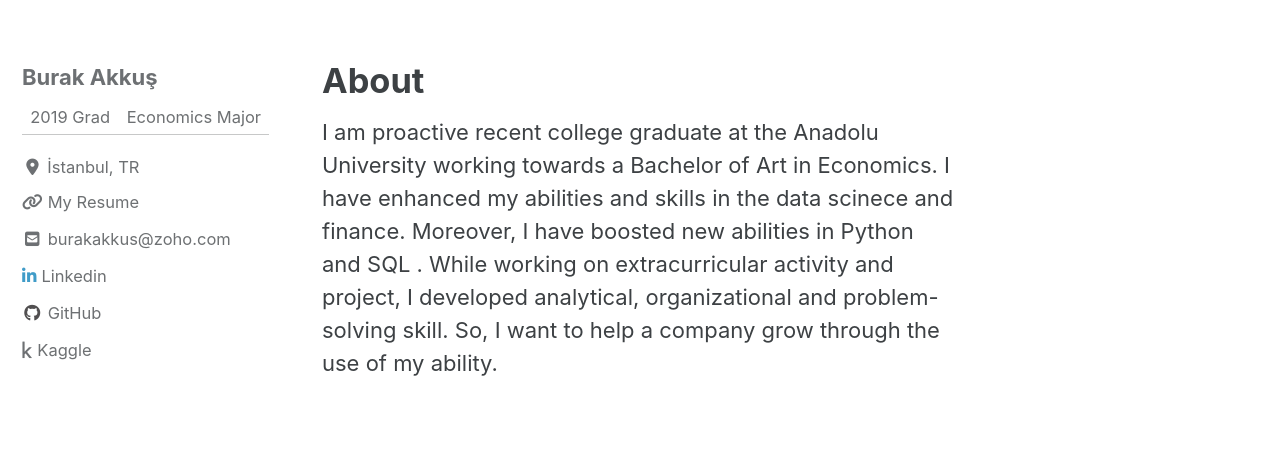
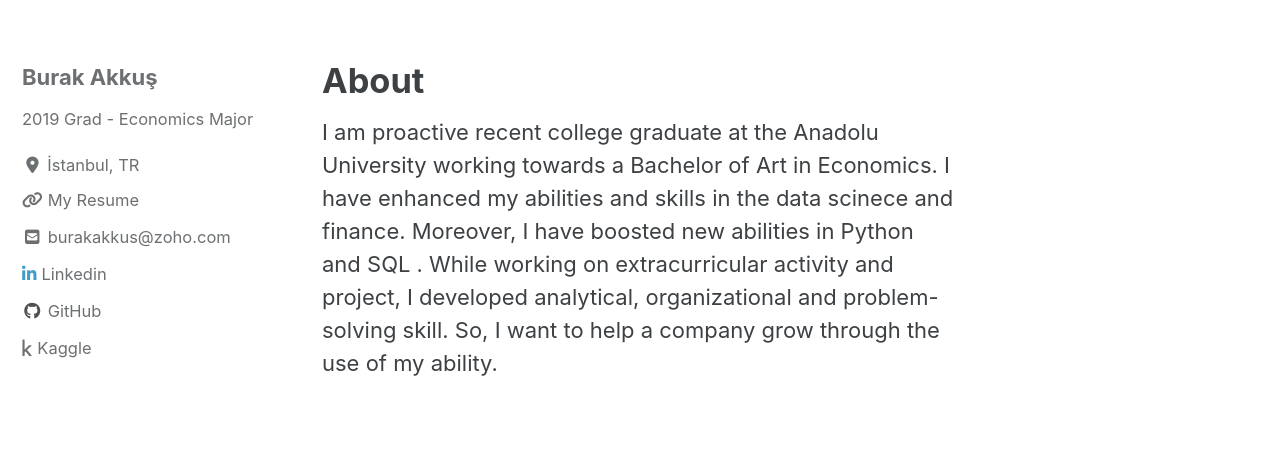
Before and after one commit to akkusburak/akkusburak.github.io, a Jekyll site: the page built from _pages/about.md, in a window 1280 px wide. Shown: the part 449-898 px from the top of the page. Built offline with Jekyll 4.4.1, drawn with Linux system fonts in a browser that asks for light colours; cached includes are drawn as plain includes; nearby versions of some CDN libraries.

Commit message:
Initial commit

```diff
--- a/_config.yml
+++ b/_config.yml
@@ -95,7 +95,7 @@ analytics:
 author:
   name             : "Burak Akkuş"
   avatar           : #"/assets/images/bio-photo.jpg"
-  bio              : "2019 Grad | Economics Major"
+  bio              : "2019 Grad - Economics Major"
   location         : "İstanbul, TR"
   email            :
   links:
```
